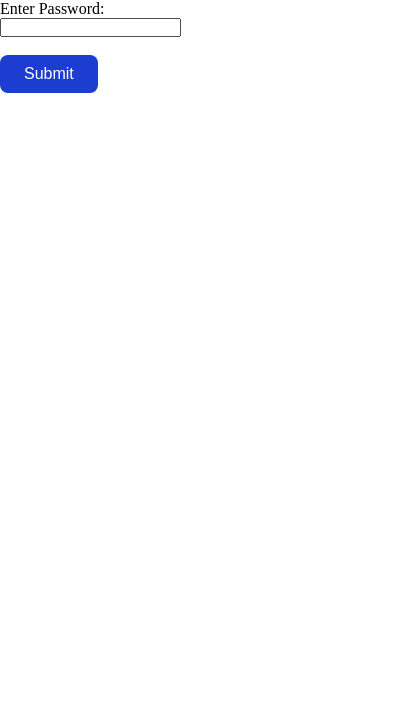
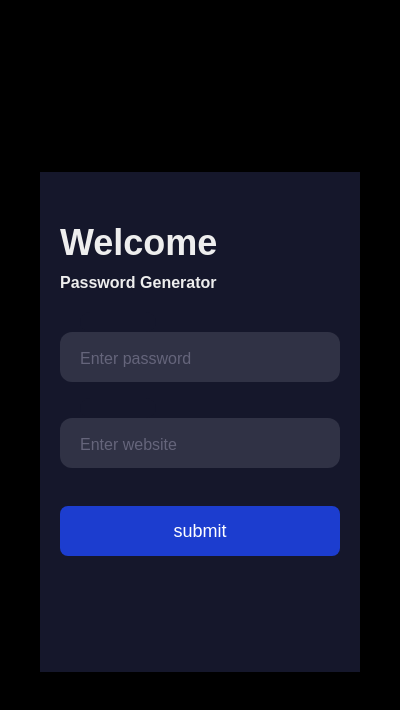
Before and after one commit to fherchuk/Password-Generator-Extension, a browser extension: page popup.html in a window 400 px wide. Drawn offline with Linux system fonts and the light colour scheme.

Commit message:
update .css style

```diff
--- a/popup.css
+++ b/popup.css
@@ -4,17 +4,132 @@
     list-style: none;
     text-decoration: none;
 }
-.button {
+
+body {
+    align-items: center;
+    background-color: #000;
+    display: flex;
+    justify-content: center;
+    height: 100vh;
+  }
+
+  .form {
+    background-color: #15172b;
+    border-color: #dc2f55;
+    box-sizing: border-box;
+    height: 500px;
+    padding: 20px;
+    width: 320px;
+  }
+
+.title {
+  color: #eee;
+  font-family: sans-serif;
+  font-size: 36px;
+  font-weight: 600;
+  margin-top: 30px;
+}
+
+.subtitle {
+    color: #eee;
+    font-family: sans-serif;
+    font-size: 16px;
+    font-weight: 600;
+    margin-top: 10px;
+  }
+
+  .input-container {
+    height: 50px;
+    position: relative;
+    width: 100%;
+  }
+
+  .ic1 {
+    margin-top: 40px;
+  }
+
+  .input {
+    background-color: #303245;
+    border-radius: 12px;
+    border: 0;
+    box-sizing: border-box;
+    color: #eee;
+    font-size: 18px;
+    height: 100%;
+    outline: 0;
+    padding: 4px 20px 0;
+    width: 100%;
+  }
+
+  .cut {
+    background-color: #15172b;
+    border-radius: 10px;
+    height: 20px;
+    left: 20px;
+    position: absolute;
+    top: -20px;
+    transform: translateY(0);
+    transition: transform 200ms;
+    width: 76px;
+  }
+
+  .cut-short {
+    width: 50px;
+  }
+  .input:focus ~ .cut,
+  .input:not(:placeholder-shown) ~ .cut {
+    transform: translateY(8px);
+  }
+
+  .placeholder {
+    color: #65657b;
+    font-family: sans-serif;
+    left: 20px;
+    line-height: 14px;
+    pointer-events: none;
+    position: absolute;
+    transform-origin: 0 50%;
+    transition: transform 200ms, color 200ms;
+    top: 20px;
+  }
+
+  .input:focus ~ .placeholder,
+  .input:not(:placeholder-shown) ~ .placeholder {
+    transform: translateY(-30px) translateX(10px) scale(0.75);
+  }
+
+  .input:not(:placeholder-shown) ~ .placeholder {
+    color: #808097;
+  }
+
+  .input:focus ~ .placeholder {
+    color: #dc2f55;
+  }
+
+
+.submit {
     background-color: #1c3dcf;
     border: none;
     border-radius: 8px;
+    box-sizing: border-box;
     color: white;
-    padding: 10px 24px;
+    cursor: pointer;
+    font-size: 18px;
+    height: 50px;
+    margin-top: 38px;
+    outline: 0;
     text-align: center;
-    display: inline-block;
-    font-size: 16px;
+    width: 100%;
   }
-.button:hover {
+.submit:hover {
     background-color: #0d1c5c;
     box-shadow: 0 8px 16px 0 rgba(0,0,0,0.2), 0 6px 20px 0 rgba(0,0,0,0.19);
 }
+
+.output {
+    color: #eee;
+    font-family: sans-serif;
+    font-size: 16px;
+    font-weight: 600;
+    margin-top: 10px;
+  }
--- a/popup.html
+++ b/popup.html
@@ -7,15 +7,34 @@
     <link rel="stylesheet" type="text/css" href="popup.css">
     <title>Password Generator</title>
 </head>
-  <form autocomplete="off">
-    <label for="plaintext">Enter Password:</label><br>
-    <input type="password" id="plaintext" name="plaintext"><br><br>
-    <input type="button" class="button" id="submit" value="Submit">
-  </form>
-  <p id="check" color="green"></p>
-  <p id="output"></p>
-  <p id="test"></p>
 
+
+
+
+<div class="form">
+  <div class="title">Welcome</div>
+  <div class="subtitle">Password Generator</div>
+
+  <div class="input-container ic1">
+    <input id="plaintext" class="input" type="password" placeholder='' />
+    <div class="cut"></div>
+    <label for="plaintext" class="placeholder">Enter password</label>
+  </div>
+  <br><br>
+
+  <div class="input-container ic2">
+    <input id="keyword" class="input" type="text" placeholder=" " />
+    <div class="cut"></div>
+    <label for="website" id="website" class="placeholder">Enter website</label>
+  </div>
+
+  <button type="text" id="submit" class=submit>submit</button>
+
+  <div class="output">
+    <label for="check" id="check"></label><br>
+    <label for="output" id="output"></label>
+  </div>
+</div>
 
 
 <script src="popup.js"></script>
--- a/popup.js
+++ b/popup.js
@@ -67,9 +67,17 @@ function getHostName (url) {
 function getPlaintext () {
   getCurrentTabUrl().then(function (value) { displayUrl(value) })
   const plaintext = document.getElementById('plaintext').value
-  document.getElementById('output').innerHTML = encrypt(extend(plaintext), '', currentURL)
-  document.getElementById('check').innerHTML = currentURL
+  const keyword = document.getElementById('keyword').value
+  document.getElementById('output').innerHTML = encrypt(extend(plaintext), '', keyword)
+  document.getElementById('check').innerHTML = 'Your New Password!'
+}
+
+function autoFill () {
+  if (document.getElementById('keyword').value === '') {
+    document.getElementById('keyword').value = currentURL
+  }
 }
 
 document.getElementById('submit').addEventListener('click', getPlaintext)
+document.getElementById('keyword').addEventListener('click', autoFill)
 getCurrentTabUrl().then(function (value) { displayUrl(value) })
```
Also changed, not shown: 1 other file.
